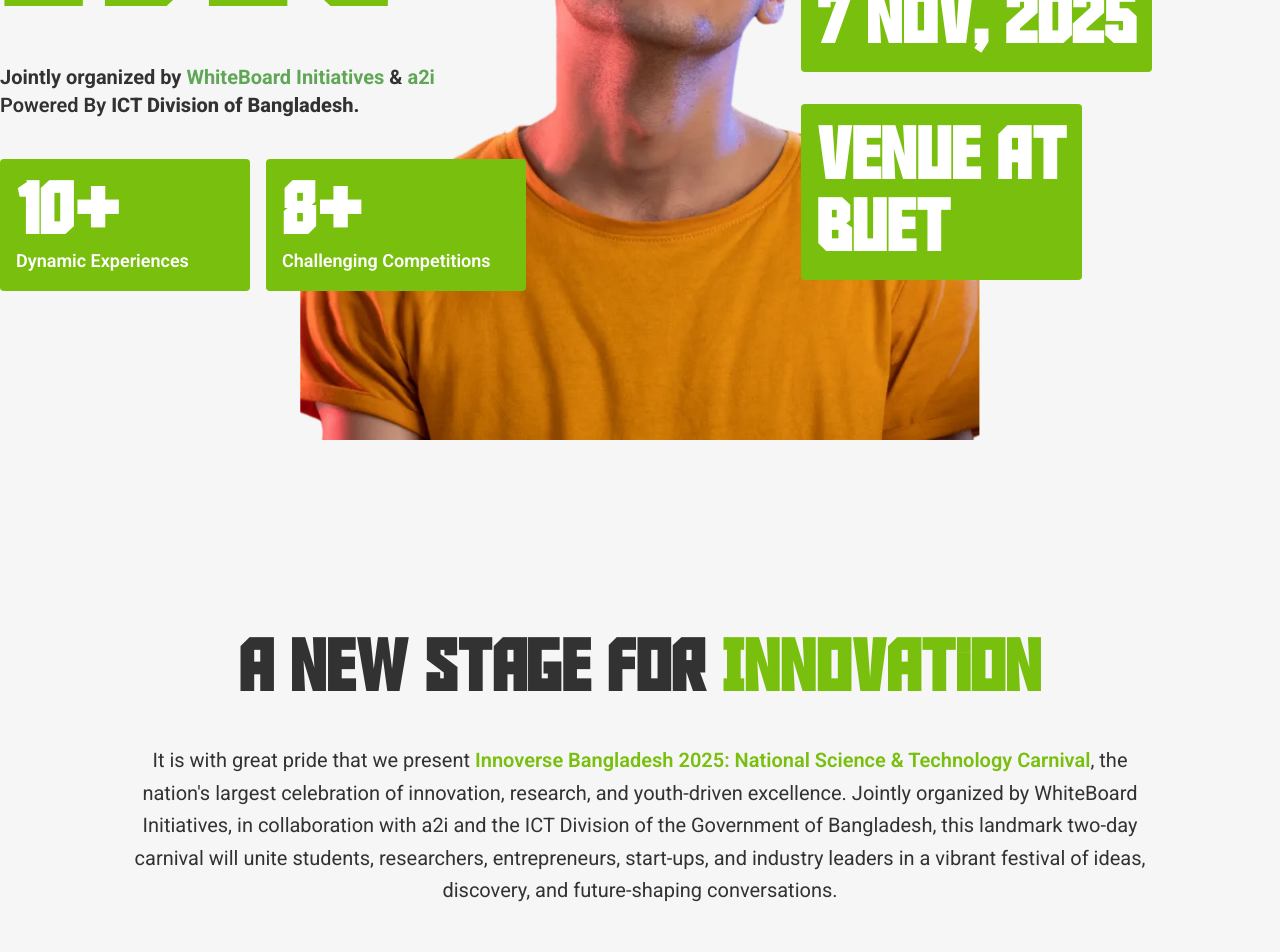
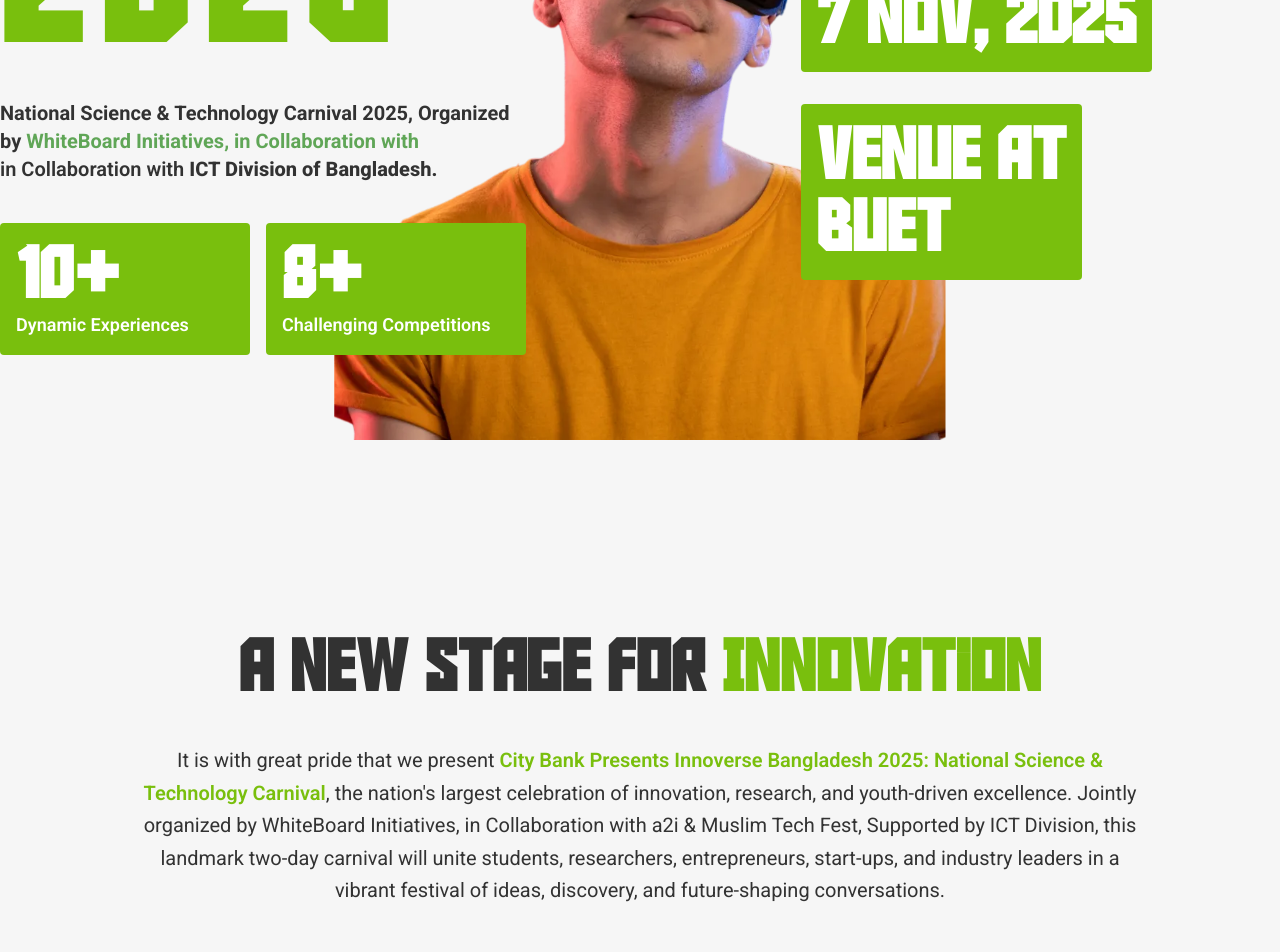
Before and after one commit to shihabhq/innoverse, a Next.js app: page / in a window 1280 px wide. Shown: the part 440-1392 px from the top of the page. Built offline with nearby package versions, Linux system fonts and the light colour scheme; a web font is replaced by a local one.

Commit message:
fixed home ui

```diff
--- a/src/app/dynamic-experiences/layout.tsx
+++ b/src/app/dynamic-experiences/layout.tsx
@@ -12,7 +12,6 @@ import {
   Gamepad2,
   Trophy,
   Zap,
-  Target,
 } from "lucide-react";
 
 const experiences = [
@@ -24,11 +23,6 @@ const experiences = [
   { name: "Live Gaming Zone", slug: "live-gaming-zone", icon: Gamepad2 },
   { name: "The Battle of Alliance", slug: "battle-of-alliance", icon: Trophy },
   { name: "Boxing Simulation Zone", slug: "boxing-simulation-zone", icon: Zap },
-  {
-    name: "Shooting and Archery Arena",
-    slug: "shooting-archery-arena",
-    icon: Target,
-  },
 ];
 
 export default function DynamicExperiencesLayout({
--- a/src/app/page.tsx
+++ b/src/app/page.tsx
@@ -25,7 +25,7 @@ export default function Home() {
       {/* <HomeSpeakers /> */}
       <HomeEvents />
       {/* <HomeAdditionalText /> */}
-      <HomeSupporters />
+      {/* <HomeSupporters /> */}
     </>
   );
 }
--- a/src/components/CompetitionDropdown.tsx
+++ b/src/components/CompetitionDropdown.tsx
@@ -83,7 +83,8 @@ const CompetitionDropdown: React.FC<CompetitionDropdownProps> = ({
           )}
           {researchSelected && (
             <div className="mt-4 text-yellow-700 bg-yellow-100 border border-yellow-400 rounded-lg p-3 text-sm">
-              ⚠️ You will receive an email shortly to submit your research proposal to us.
+              ⚠️ You&apos;ll receive a link to submit your research article with
+              the confirmation email afterwards.
             </div>
           )}
         </div>
--- a/src/components/Footer.tsx
+++ b/src/components/Footer.tsx
@@ -26,7 +26,7 @@ const Footer = () => {
               About Us
             </h2>
             <p className="mt-2 text-base sm:text-lg">
-              Whiteboard Initiatives is a youth-led non-profit empowering teens
+              whiteboard initiatives is a youth organization empowering teens
               through STEM, education, and social impact program.
             </p>
           </div>
@@ -58,7 +58,7 @@ const Footer = () => {
                       alt=""
                     />
                   </span>
-                  <p>+8801336-872870</p>
+                  <p>01866521132</p>
                 </div>
                 <div className="flex gap-2 items-start">
                   <span className="mt-1">
@@ -68,10 +68,7 @@ const Footer = () => {
                       alt=""
                     />
                   </span>
-                  <p>
-                    3rd Floor, Auto One AC Market, New Eskaton Road,
-                    Banglamotor, Dhaka.
-                  </p>
+                  <p>14th Floor, iDEA Co-working Space, ICT Division.</p>
                 </div>
                 <div className="flex gap-2 items-center">
                   <span>
@@ -110,29 +107,22 @@ const Footer = () => {
               <h2 className="font-extrabold text-2xl sm:text-3xl lg:text-4xl text-black mb-4 sm:mb-5 lg:mb-6">
                 FOLLOW US —{" "}
               </h2>
-              <div className="w-full flex gap-6 sm:gap-8 lg:gap-12 justify-start lg:justify-between items-center">
-                <a href="https://www.facebook.com/whiteboardinitiatives">
+              <div className="w-full flex gap-6 sm:gap-8 lg:gap-12 justify-start  items-center">
+                <a href="https://www.facebook.com/WhiteBoardInitiatives">
                   <img
                     src="/shared/fb-logo.svg"
                     className="w-8 sm:w-9 lg:w-10"
                     alt=""
                   />
                 </a>
-                <a href="https://www.twitter.com/whiteboardinitiatives">
-                  <img
-                    src="/shared/twitterx-logo.svg"
-                    className="w-8 sm:w-9 lg:w-10"
-                    alt=""
-                  />
-                </a>
-                <a href="https://www.instagram.com/whiteboardinitiatives">
+                <a href="https://www.instagram.com/whiteboard_initiatives?igsh=MXVqbmQybjBqazU1Yg==">
                   <img
                     src="/shared/insta-logo.svg"
                     className="w-8 sm:w-9 lg:w-10"
                     alt=""
                   />
                 </a>
-                <a href="https://www.linkedin.com/company/whiteboardinitiatives">
+                <a href="https://www.linkedin.com/company/whiteboard-initiatives/?viewAsMember=true">
                   <img
                     src="/shared/linkedin-logo.svg"
                     className="w-8 sm:w-9 lg:w-10"
--- a/src/components/HomeHero.tsx
+++ b/src/components/HomeHero.tsx
@@ -12,6 +12,7 @@ const HomeHero = () => {
       </div>
       <div className="w-full z-20 flex items-center justify-start">
         <div className=" px-10 sm:w-[80%] mx-auto">
+          <h1>City Bank Presents</h1>
           <h2 className="font-extrabold hidden md:block text-7xl uppercase">
             Innoverse <br />
             Bangladesh 2025
--- a/src/components/HomeHeroSection.tsx
+++ b/src/components/HomeHeroSection.tsx
@@ -5,6 +5,7 @@ const HomeHeroSection = () => {
     <section className="w-full relative min-h-screen overflow-hidden">
       <div className="max-w-[1400px] @container mx-auto py-8 md:py-12 lg:py-16 px-4 md:px-6 lg:px-0">
         {/* Main Title */}
+        <h1 className="text-xl sm:text-3xl">City Bank Presents,</h1>
         <h2 className="uppercase z-20 font-bold leading-none text-left text-[35px] xs:text-[40px] sm:text-[60px] md:text-[80px] lg:text-[120px] xl:text-[155px] 2xs:whitespace-nowrap">
           Innoverse Bangladesh
         </h2>
@@ -15,7 +16,7 @@ const HomeHeroSection = () => {
         </h2>
 
         {/* VR Man Image - Positioned differently on mobile/tablet */}
-        <div className="hidden sm:block absolute -bottom-4 left-1/2 -translate-x-1/2 w-[90%] md:w-[60%] xl:w-[800px]">
+        <div className="hidden sm:block absolute -bottom-4 left-1/2 -translate-x-1/2 w-[90%] md:w-[60%] xl:w-[720px] 2xl:w-[750px]">
           <img src="/home/vr-man3.webp" className="w-full" alt="VR Man" />
         </div>
 
@@ -25,14 +26,14 @@ const HomeHeroSection = () => {
         </div>
 
         {/* Organizers Info */}
-        <div className="mt-2 md:mt-6 z-10 relative">
+        <div className="mt-2 md:mt-6 z-10 relative w-full sm:max-w-[70%] lg:max-w-[40%]">
           <h3 className="text-sm sm:text-base md:text-lg lg:text-xl font-bold">
-            Jointly organized by{" "}
-            <span className="text-secondary">WhiteBoard Initiatives</span> &{" "}
-            <span className="text-secondary">a2i</span>
+            National Science & Technology Carnival 2025, Organized by{" "}
+            <span className="text-secondary">WhiteBoard Initiatives,</span>{" "}
+            <span className="text-secondary">in Collaboration with</span>
           </h3>
           <h3 className="text-sm sm:text-base md:text-lg lg:text-xl font-semibold">
-            Powered By{" "}
+            in Collaboration with {" "}
             <span className="font-extrabold">ICT Division of Bangladesh.</span>
           </h3>
         </div>
--- a/src/components/HomeInfoSection.tsx
+++ b/src/components/HomeInfoSection.tsx
@@ -17,12 +17,13 @@ export default function Home() {
             className="font-semibold"
             style={{ color: "var(--color-primary)" }}
           >
-            Innoverse Bangladesh 2025: National Science & Technology Carnival
+            City Bank Presents Innoverse Bangladesh 2025: National Science &
+            Technology Carnival
           </span>
           , the nation&apos;s largest celebration of innovation, research, and
           youth-driven excellence. Jointly organized by WhiteBoard Initiatives,
-          in collaboration with a2i and the ICT Division of the Government of
-          Bangladesh, this landmark two-day carnival will unite students,
+          in Collaboration with a2i & Muslim Tech Fest, Supported by ICT
+          Division, this landmark two-day carnival will unite students,
           researchers, entrepreneurs, start-ups, and industry leaders in a
           vibrant festival of ideas, discovery, and future-shaping
           conversations.
@@ -78,7 +79,7 @@ export default function Home() {
                   The fun starts at
                 </p>
                 <h2 className="text-5xl font-bold mb-auto leading-tight">
-                  10am - 6pm
+                  8am - 6pm
                 </h2>
                 <div className="mt-8 flex justify-end">
                   <Clock className="w-9 h-9" strokeWidth={2} />
--- a/src/components/HomeOfferings.tsx
+++ b/src/components/HomeOfferings.tsx
@@ -68,7 +68,7 @@ const HomeOfferings = () => {
         {/* Heading */}
         <h2 className="text-center text-3xl sm:text-4xl md:text-5xl lg:text-7xl font-extrabold leading-snug">
           Dive Into the{" "}
-          <span className="text-secondary">Innoverse Experience</span>
+          <span className="text-secondary">Innoverse Dynamic Experiences</span>
         </h2>
 
         {/* Subheading */}
--- a/src/components/HomeSpeakSection.tsx
+++ b/src/components/HomeSpeakSection.tsx
@@ -8,7 +8,7 @@ const HomeSpeakSection = () => {
         {/* Section Header */}
         <div className="text-center mb-16">
           <h1 className="text-4xl md:text-5xl lg:text-7xl text-dark-accent font-bold mb-4 text-balance">
-            Innovate. <span className="text-primary">Inspire.</span> Impact.
+            Imagine. <span className="text-primary">Innovate.</span> Innoverse.
           </h1>
           <p className="text-lg md:text-xl max-w-3xl mx-auto text-pretty">
             Where dialogue meets discovery — inspiring the minds shaping our
@@ -46,7 +46,7 @@ const HomeSpeakSection = () => {
                   className="text-xl md:text-2xl font-bold"
                   style={{ color: "var(--color-dark-accent)" }}
                 >
-                  Student-Focused Excellence
+                  Seminar on Cyber Security
                 </h3>
               </div>
               <p
```
Also changed, not shown: src/app/dynamic-experiences/data.ts (+1 -9 lines).
